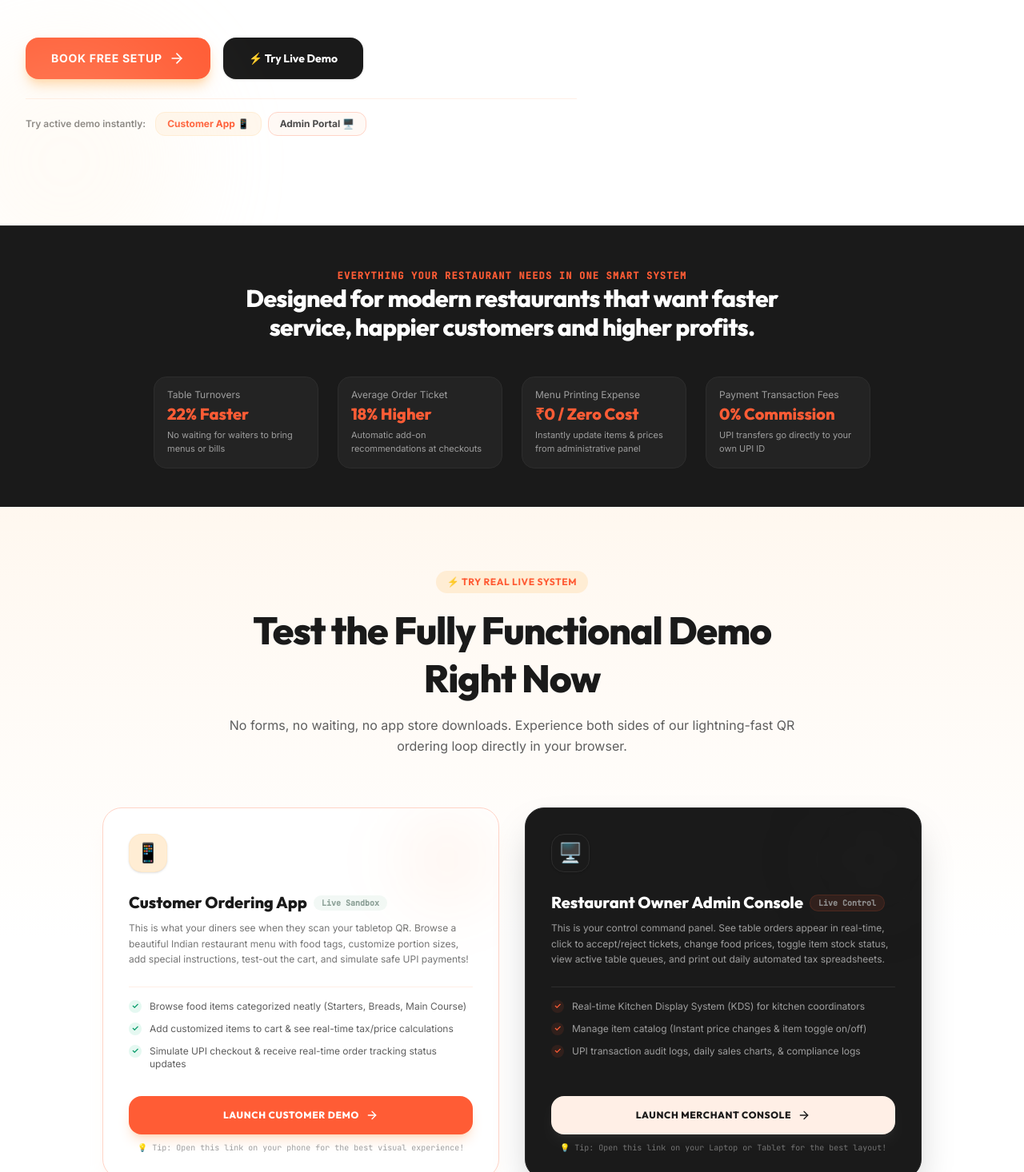
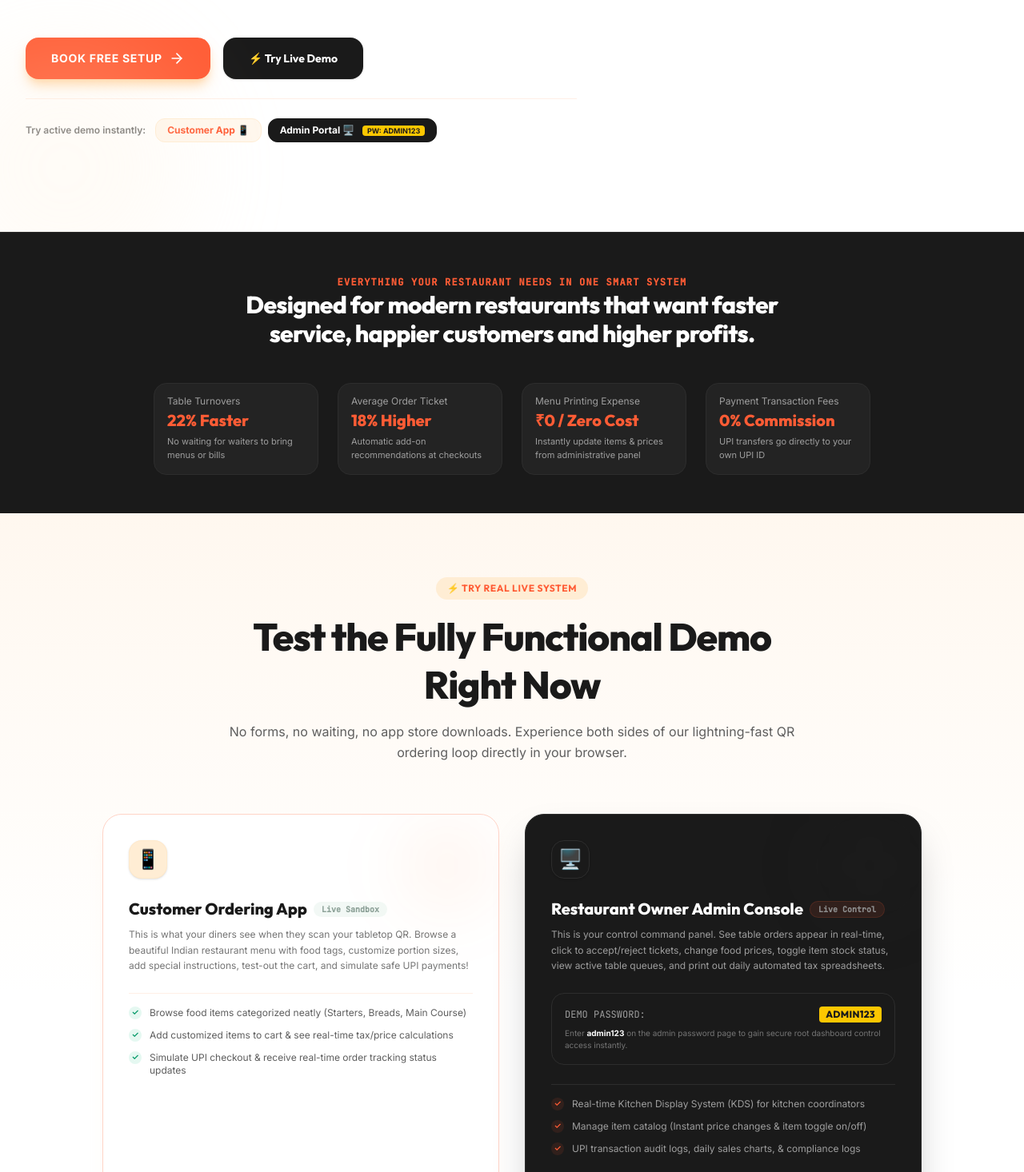
Before and after one commit to Code-With-Suraj/menusarthinew, a React (Vite) app: page / in a window 1280 px wide. Shown: the part 944-2410 px from the top of the page at 80% size. Built offline with nearby package versions, Linux system fonts and the light colour scheme.

Commit message:
feat: add admin dashboard password documentation
Expose the admin demo password directly in the UI for easier access during live testing and demonstrations.

```diff
--- a/src/App.tsx
+++ b/src/App.tsx
@@ -21,10 +21,11 @@ const PROFESSIONAL_LOGO_URL = 'https://blogger.googleusercontent.com/img/b/R29vZ
 // ============================================================================
 
 // ============================================================================
-// LIVE DEMO LINKS (PROFESSIONAL & SMARTLY DECLARED)
+// LIVE DEMO LINKS (PROFESSIONAL & SMARTLY DECLARED WITH PASSWORD)
 // ============================================================================
 const CUSTOMER_DEMO_URL = 'https://demomenusarthi.surajdx.com';
 const ADMIN_DEMO_URL = 'https://demomenusarthi.surajdx.com/?page=admin';
+const ADMIN_DEMO_PASSWORD = 'admin123';
 // ============================================================================
 
 export default function App() {
@@ -218,9 +219,12 @@ export default function App() {
                 target="_blank"
                 rel="noopener noreferrer"
                 onClick={() => setMobileMenuOpen(false)}
-                className="bg-slate-900 text-white text-xs font-bold text-center py-2.5 rounded-xl block"
+                className="bg-slate-900 text-white text-xs font-bold text-center py-2.5 rounded-xl block relative group"
               >
                 Admin Panel 🖥️
+                <span className="absolute -bottom-1 left-1/2 -translate-x-1/2 bg-yellow-400 text-[8px] text-slate-950 px-1 py-0.2 rounded font-black tracking-wide leading-none whitespace-nowrap shadow-xs uppercase">
+                  PW: admin123
+                </span>
               </a>
             </div>
             <button
@@ -337,7 +341,7 @@ export default function App() {
             </div>
 
             {/* Quick Demo links callout */}
-            <div className="flex flex-col sm:flex-row items-center gap-3 pt-4 justify-center lg:justify-start border-t border-slate-100">
+            <div className="flex flex-col sm:flex-row items-center gap-3 pt-6 justify-center lg:justify-start border-t border-slate-100">
               <span className="text-slate-500 text-xs font-semibold">Try active demo instantly:</span>
               <div className="flex flex-wrap gap-2 justify-center">
                 <a
@@ -352,9 +356,12 @@ export default function App() {
                   href={ADMIN_DEMO_URL}
                   target="_blank"
                   rel="noopener noreferrer"
-                  className="bg-slate-50 hover:bg-slate-100 text-slate-700 text-xs font-bold px-3.5 py-1.5 rounded-xl transition-colors flex items-center gap-1.5 border border-slate-200 shrink-0"
+                  className="bg-slate-900 hover:bg-slate-800 text-white text-xs font-bold px-3.5 py-1.5 rounded-xl transition-all flex items-center gap-1.5 border border-slate-900 shrink-0 relative group"
                 >
                   Admin Portal 🖥️
+                  <span className="bg-yellow-400 text-slate-950 text-[9px] font-black px-1.5 py-0.5 rounded ml-1 uppercase leading-none">
+                    PW: admin123
+                  </span>
                 </a>
               </div>
             </div>
@@ -544,6 +551,18 @@ export default function App() {
                   </p>
                 </div>
 
+                <div className="bg-slate-900/50 border border-slate-800 p-4 rounded-2xl space-y-1.5">
+                  <div className="flex items-center justify-between text-xs font-mono">
+                    <span className="text-slate-400">DEMO PASSWORD:</span>
+                    <span className="bg-yellow-400 text-slate-950 px-2 py-0.5 rounded font-black font-display uppercase tracking-wide">
+                      {ADMIN_DEMO_PASSWORD}
+                    </span>
+                  </div>
+                  <p className="text-[10px] text-slate-500 leading-normal">
+                    Enter <strong className="text-white">{ADMIN_DEMO_PASSWORD}</strong> on the admin password page to gain secure root dashboard control access instantly.
+                  </p>
+                </div>
+
                 <div className="border-t border-slate-800 pt-4 space-y-3">
                   <div className="flex items-start gap-2.5 text-xs text-slate-400">
                     <span className="w-4 h-4 bg-brand-500/10 text-brand-500 rounded-full flex items-center justify-center text-[10px] shrink-0 font-bold">✓</span>
@@ -584,7 +603,7 @@ export default function App() {
             <div>
               <p className="font-bold text-slate-900">How to test the connected flow:</p>
               <p className="text-slate-600 mt-1 leading-relaxed">
-                Open both demo links in separate windows (or side-by-side). Place an order from the <strong>Customer Ordering App</strong>. You will see it instantly flash up with a sound cue on the <strong>Restaurant Owner Admin Console</strong>! Change the status to 'Preparing' on the Admin console and watch the customer app status update automatically. It is that smart!
+                Open both demo links in separate windows (or side-by-side). Place an order from the <strong>Customer Ordering App</strong>. You will see it instantly flash up with a sound cue on the <strong>Restaurant Owner Admin Console</strong> (using the password <strong>{ADMIN_DEMO_PASSWORD}</strong> to log in)! Change the status to 'Preparing' on the Admin console and watch the customer app status update automatically. It is that smart!
               </p>
             </div>
           </div>
--- a/src/components/LiveAppGallery.tsx
+++ b/src/components/LiveAppGallery.tsx
@@ -143,15 +143,20 @@ export default function LiveAppGallery() {
                   <ArrowRight className="w-4 h-4 shrink-0" />
                 </a>
               ) : (
+                <div className="space-y-2">
                   <a
                     href="https://demomenusarthi.surajdx.com/?page=admin"
                     target="_blank"
                     rel="noopener noreferrer"
-                  className="w-full bg-slate-800 hover:bg-slate-700 text-white text-xs font-black py-3 px-4 rounded-xl text-center uppercase tracking-wider block transition-colors flex items-center justify-center gap-2 border border-slate-700"
+                    className="w-full bg-slate-100 hover:bg-white text-slate-950 text-xs font-black py-3 px-4 rounded-xl text-center uppercase tracking-wider block transition-colors flex items-center justify-center gap-2 font-display"
                   >
-                  <span>Launch Live Admin Console</span>
-                  <ArrowRight className="w-4 h-4 shrink-0" />
+                    <span>Launch Live Admin Console 🖥️</span>
+                    <ArrowRight className="w-4 h-4 shrink-0 text-slate-950" />
                   </a>
+                  <p className="text-[10px] text-slate-400 text-center font-mono leading-relaxed">
+                    🔑 Enter password <strong className="text-yellow-400">admin123</strong> to log into the live Admin panel.
+                  </p>
+                </div>
               )}
             </div>
 
```
Lines whose indentation alone changed are shown as unchanged.
